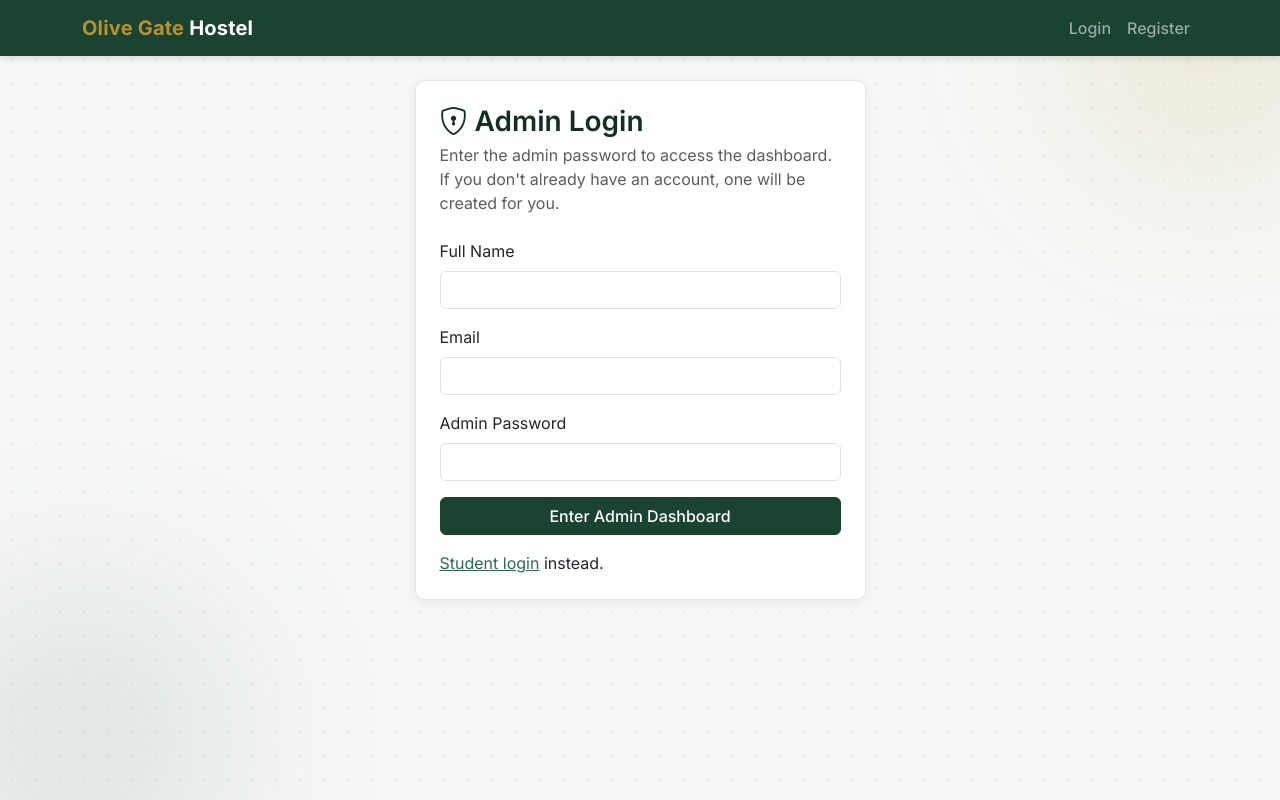
After one commit to KofiBusia/Olive-Gate-Hostel, a Flask app: page /admin-login in a window 1280 px wide. The commit adds this page. Run offline with Flask 3, Linux system fonts and the light colour scheme.

Commit message:
Add shared-password Admin Login accessible to anyone
New /admin-login page: anyone who knows the ADMIN_ACCESS_CODE secret
can gain admin access under any email, regardless of whether an
account already exists for it (existing accounts get promoted,
matching name preserved; new ones get created). The password check is
against a single shared secret, never against a user's own account
password, so students can't self-promote by re-entering their own
credentials. Homepage's "Admin Login" link now points here.

```diff
--- a/app.py
+++ b/app.py
@@ -13,6 +13,7 @@ from flask_mail import Mail, Message
 
 from extensions import db
 from forms import (
+    AdminAccessForm,
     AdminStudentEditForm,
     ChangePasswordForm,
     LoanForm,
@@ -184,6 +185,36 @@ def login():
             return redirect(url_for("admin_dashboard") if user.is_admin else url_for("dashboard"))
         flash("Invalid email or password.", "danger")
     return render_template("login.html", form=form)
+
+
+@app.route("/admin-login", methods=["GET", "POST"])
+@limiter.limit("8 per minute", methods=["POST"])
+def admin_login():
+    if current_user.is_authenticated:
+        return redirect(url_for("admin_dashboard") if current_user.is_admin else url_for("dashboard"))
+    form = AdminAccessForm()
+    access_code = os.environ.get("ADMIN_ACCESS_CODE")
+    if form.validate_on_submit():
+        if not access_code:
+            flash("Admin access isn't configured yet. Contact the site owner.", "danger")
+        elif form.admin_password.data != access_code:
+            flash("Incorrect admin password.", "danger")
+        else:
+            email = form.email.data.lower().strip()
+            user = User.query.filter_by(email=email).first()
+            if user:
+                if not user.is_admin:
+                    user.role = "admin"
+                    db.session.commit()
+            else:
+                user = User(full_name=form.full_name.data.strip(), email=email, role="admin")
+                user.set_password(access_code)
+                db.session.add(user)
+                db.session.commit()
+            login_user(user)
+            flash(f"Welcome, {user.full_name.split()[0]}! You're logged in as admin.", "success")
+            return redirect(url_for("admin_dashboard"))
+    return render_template("admin_login.html", form=form)
 
 
 @app.route("/logout")
--- a/forms.py
+++ b/forms.py
@@ -24,6 +24,13 @@ class LoginForm(FlaskForm):
     email = StringField("Email", validators=[DataRequired(), Email()])
     password = PasswordField("Password", validators=[DataRequired()])
     submit = SubmitField("Login")
+
+
+class AdminAccessForm(FlaskForm):
+    full_name = StringField("Full Name", validators=[DataRequired(), Length(max=120)])
+    email = StringField("Email", validators=[DataRequired(), Email(), Length(max=120)])
+    admin_password = PasswordField("Admin Password", validators=[DataRequired()])
+    submit = SubmitField("Enter Admin Dashboard")
 
 
 class LoanForm(FlaskForm):
--- a/render.yaml
+++ b/render.yaml
@@ -17,5 +17,7 @@ services:
         sync: false
       - key: DATABASE_URL
         sync: false
+      - key: ADMIN_ACCESS_CODE
+        sync: false
       - key: PYTHON_VERSION
         value: 3.11.9
--- /dev/null
+++ b/templates/admin_login.html
@@ -0,0 +1,34 @@
+{% extends "base.html" %}
+{% block title %}Admin Login - Olive Gate Hostel{% endblock %}
+{% block content %}
+<div class="row justify-content-center">
+  <div class="col-md-5">
+    <div class="card shadow-sm">
+      <div class="card-body p-4">
+        <h3 class="mb-1"><i class="bi bi-shield-lock"></i> Admin Login</h3>
+        <p class="text-muted mb-4">Enter the admin password to access the dashboard. If you don't already have an account, one will be created for you.</p>
+        <form method="POST" novalidate>
+          {{ form.hidden_tag() }}
+          <div class="mb-3">
+            {{ form.full_name.label(class="form-label") }}
+            {{ form.full_name(class="form-control" + (" is-invalid" if form.full_name.errors else "")) }}
+            {% for error in form.full_name.errors %}<div class="invalid-feedback">{{ error }}</div>{% endfor %}
+          </div>
+          <div class="mb-3">
+            {{ form.email.label(class="form-label") }}
+            {{ form.email(class="form-control" + (" is-invalid" if form.email.errors else "")) }}
+            {% for error in form.email.errors %}<div class="invalid-feedback">{{ error }}</div>{% endfor %}
+          </div>
+          <div class="mb-3">
+            {{ form.admin_password.label(class="form-label") }}
+            {{ form.admin_password(class="form-control" + (" is-invalid" if form.admin_password.errors else "")) }}
+            {% for error in form.admin_password.errors %}<div class="invalid-feedback">{{ error }}</div>{% endfor %}
+          </div>
+          {{ form.submit(class="btn olive-btn w-100") }}
+        </form>
+        <p class="mt-3 mb-0"><a href="{{ url_for('login') }}">Student login</a> instead.</p>
+      </div>
+    </div>
+  </div>
+</div>
+{% endblock %}
--- a/templates/index.html
+++ b/templates/index.html
@@ -109,6 +109,6 @@
 </div>
 
 <div class="text-center py-4 border-top">
-  <a href="{{ url_for('login') }}" class="admin-login-link"><i class="bi bi-shield-lock"></i> Admin Login</a>
+  <a href="{{ url_for('admin_login') }}" class="admin-login-link"><i class="bi bi-shield-lock"></i> Admin Login</a>
 </div>
 {% endblock %}
```
Also changed, not shown: 1 other file.
